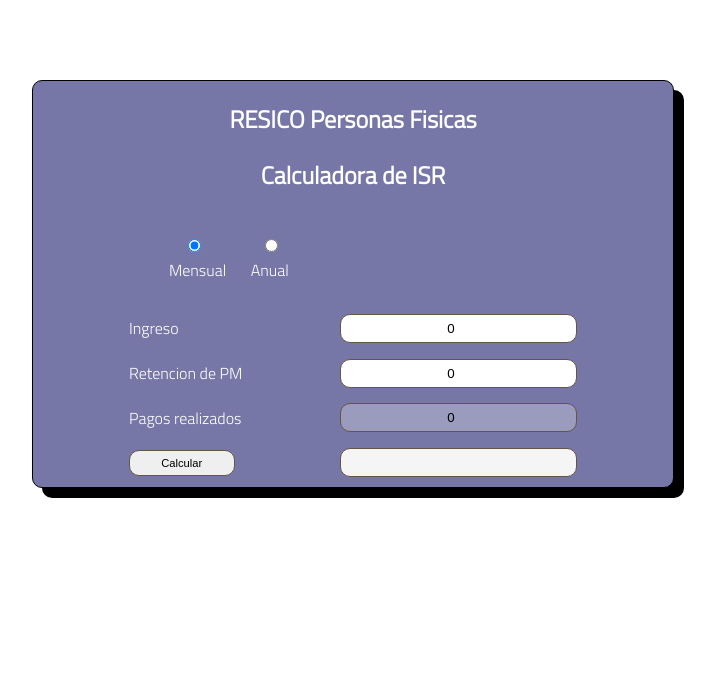
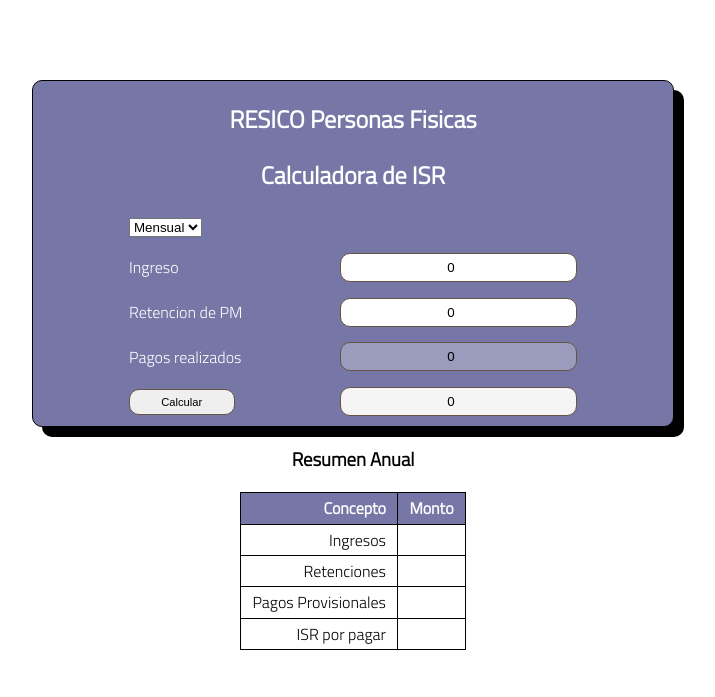
Before and after one commit to StarkNeo/blog, a Flask app: template website/templates/index.html in a window 1280 px wide. Shown: the part 103-800 px from the top of the page, without its empty margins (287-1002 px from the left). Run offline with Flask 3, Linux system fonts and the light colour scheme; the template is opened without the code that fills it: values that come from a table or form of the project are taken from there, others are empty.

Commit message:
fixing bugs on calculation

```diff
--- a/website/forms.py
+++ b/website/forms.py
@@ -1,5 +1,5 @@
 from flask_wtf import FlaskForm
-from wtforms import FloatField, SubmitField, IntegerField,validators, RadioField
+from wtforms import FloatField, SubmitField, IntegerField,validators, SelectField
 from wtforms.validators import DataRequired
 
 tabla_mensual=[
@@ -21,17 +21,20 @@ tabla_anual =[
 class CalculadoraResico(FlaskForm):
     ingreso =  IntegerField('Ingreso',default=0, validators=[DataRequired(),validators.NumberRange(min=0)], render_kw={'id':'ingreso'})
     retencion = IntegerField('Retencion de PM', default=0,validators=[validators.NumberRange(min=0)], render_kw={'id':'retencion'})
-    submit = SubmitField('Calcular')
-    periodo = RadioField('Periodo de calculo', choices=[('1','Mensual'),('2','Anual')], render_kw={'id':'periodo'}, default='1')
-    provisionales = IntegerField('Pagos realizados',default=0, validators=[DataRequired(),validators.NumberRange(min=0)], render_kw={'id':'provisionales', 'disabled':'true'})
+    submit = SubmitField('Calcular', render_kw={'id':'calcular'})
+    provisionales = IntegerField('Pagos realizados',default=0, validators=[DataRequired(),validators.NumberRange(min=0)], render_kw={'id':'provisionales','disabled':'true'})
+    periodo = SelectField('periodo', choices=[('1','Mensual'),('2','Anual')], render_kw={'id':'periodo'},default='1')
+    #provisionales = IntegerField('Pagos realizados',default=0, validators=[DataRequired(),validators.NumberRange(min=0)], render_kw={'id':'provisionales', 'disabled':'true'})
     #resultado = Field('impuesto',render_kw={'disabled':True})
+    #periodo = RadioField('Periodo de calculo', choices=[('1','Mensual'),('2','Anual')], render_kw={'id':'periodo'}, default='1')
+    #periodo = RadioField('Periodo de calculo', choices=('1','Mensual'), render_kw={'id':'periodo'}, default='1')
 
     def calculo_isr(self,periodo, ingreso, retencion, provisionales):
-        if periodo == '1':
+        if periodo == 1:
             for limite in tabla_mensual:
-                if int(ingreso) <= limite[0]:
-                    return int(ingreso) * limite[1]-int(retencion)
+                if ingreso <= limite[0]:
+                    return int(ingreso * limite[1]-retencion)
         else:
             for limite in tabla_anual:
-                if int(ingreso) <= limite[0]:
-                    return int(ingreso) * limite[1]-int(provisionales)
+                if ingreso <= limite[0]:
+                    return int(ingreso * limite[1]-retencion-provisionales)
--- a/website/static/script.js
+++ b/website/static/script.js
@@ -1,174 +1,27 @@
 
 /*DETERMINA QUE CAMPOS APARECEN Y QUE VALORES SE ENVIARAN PARA CALCULO CON BASE EN EL PERIODO QUE SE ELIJA*/
-let inputIngreso = document.getElementById('ingreso');
-let inputRetencion = document.getElementById('retencion');
 let choicePeriodo = document.getElementById('periodo');
 let provisionales = document.getElementById('provisionales');
+let submit = document.getElementById('submit');
+console.log(choicePeriodo.value)
 document.addEventListener('click', (e) => {
-    let resultadoIsr = document.getElementById('isr-cargo');
-    switch (e.target.id) {
-        case 'ingreso':
-            e.target.value = 0;
-            resultadoIsr.value = 0;
-            break;
-        case 'retencion':
-            e.target.value = 0;
-            resultadoIsr.value = 0;
-            break;
-        case 'periodo':
-            if(e.target.value === '1'){
-                provisionales.disabled = true;
-                provisionales.value = 0;
-            }
-            else{
-                provisionales.disabled = false;
-            }
-            break;
-        default:
-            break;
+    if (e.target.id === 'periodo') {
+        if (e.target.value === '1') {
+            provisionales.disabled = true;
+        } else {
+            provisionales.disabled = false;
+        }
     }
 })
 
-
-//FUNCION PARA AGREGAR PROYECTOS AL ARREGLO projects
-/*
-function proyecto(nombre, url, descripcion, lenguaje) {
-    return {
-        nombre: nombre,
-        url_imagen: url,
-        descripcion: descripcion,
-        lenguaje: lenguaje
-    }
-}
-
-const skill = (imagen, descripcion, link, disenador, otroUno, otroDos, otroTres) => {
-    return {
-        imagen: imagen,
-        descripcion: descripcion,
-        link: link,
-        disenador: disenador,
-        otroUno: otroUno,
-        otroDos: otroDos,
-        otroTres: otroTres
-    }
-}
-
-
-let projects = [
-    {
-        nombre: 'Podcast Webpage',
-        url_imagen: "./images/podcast.png",
-        descripcion: '',
-        lenguaje: ''
-    },
-    {
-        nombre: 'GIFOS',
-        url_imagen: "./images/gifos.png",
-        descripcion: '',
-        lenguaje: ''
-    },
-    {
-        nombre: 'Costo Patronal',
-        url_imagen: "./images/costopatronal.png",
-        descripcion: '',
-        lenguaje: ''
-    },
-    {
-        nombre: 'Calculo Asimilados',
-        url_imagen: "./images/asimilados.png",
-        descripcion: '',
-        lenguaje: ''
-    },
-    {
-        nombre: 'SuperApp V2',
-        url_imagen: "./images/superappV2.png",
-        descripcion: '',
-        lenguaje: ''
-    }
-]
-
-let skills = [
-
-]
-
-const cargar = (projects) => {
-
-    let n = 1;
-    let arraylength = projects.length;
-    console.log(arraylength);
-    let nombre = document.querySelector('.proj-Name');
-    let imagen = document.querySelector('.proj-img');
-    setInterval(() => {
-
-        if (n < arraylength) {
-            nombre.innerHTML = projects[n].nombre;
-            imagen.src = projects[n].url_imagen;
-            n++;
-        }
-        else if (n === arraylength) {
-            n = 0;
-        }
-
-
-
-    }, 2000);
-
-}
-
-//cargar(projects);
-
-document.addEventListener('click', e => {
-    if (e.target.classList[0] === 'fa-solid') {
-        let element = e.target.nextElementSibling;
-        element.classList.toggle('data-project');
-
-    }
-
+addEventListener('load', () => {
+    let choicePeriodo = document.getElementById('periodo');
+    let inputIngreso = document.getElementById('ingreso');
+    let inputRetencion = document.getElementById('retencion');
+    let isr = document.getElementById('isr-cargo');
+    choicePeriodo.value = '1';
+    inputIngreso.value=0;
+    inputRetencion.value=0;
+    isr.value=0;
+    provisionales.value = 0;
 })
-
-
-let burger = document.getElementById('burger');
-let menu = document.querySelector('#main-nav');
-let titulo = document.querySelector('#titulo');
-
-burger.addEventListener('click', () => {
-
-
-
-    let fig = burger.innerHTML;
-    console.log(fig);
-    if (fig === '☰') {
-        burger.innerHTML = 'x';
-        titulo.style.display = 'none';
-        menu.style.display = 'flex';
-
-    }
-    else {
-        burger.innerHTML = '☰';
-        titulo.style.display = 'flex';
-        menu.style.display = 'none';
-
-    }
-
-
-});
-
-
-
-/*
-cuando de un click en la imagen con clase lang-icons
-verificar su parentNode
-si parentNode es igual a figure
-asignale la clase .figure al parent
-y a su nextSibling cambia el estilo a display flex
-*/
-/*
-document.addEventListener('click', e => {
-    let popUp = e.target.parentNode;
-    let caption = e.target.nextElementSibling;
-    if (popUp.localName === 'figure') {
-        popUp.classList.toggle('figure');
-        caption.classList.toggle('figcaption');
-    }
-
-})*/
--- a/website/static/style.css
+++ b/website/static/style.css
@@ -178,8 +178,22 @@ input[type="number"]:focus{
     color: white;
     outline-color: white;
 }
-#result{
-    width: 50%;
+table{
+    border: 1px solid black;
+    border-collapse: collapse;
+    margin-bottom: 2rem;
+}
+th,td{
+    border: 1px solid black;
+    padding: .2em .7em;
+    text-align: right;
+}
+th.left, td.left{
+    text-align: left;
+}
+thead{
+    background-color: rgb(119, 119, 167);
+    color: white;
 }
 
 #isr-cargo{
--- a/website/templates/index.html
+++ b/website/templates/index.html
@@ -8,6 +8,10 @@
     {{template_form.csrf_token}}
     <fieldset>
       {{template_form.periodo}}
+      <!--<select name="periodo" id="periodo" required>
+        <option value=1>Mensual</option>
+        <option value=2>Anual</option>
+      </select>-->
     </fieldset>
     <fieldset>
       {{template_form.ingreso.label}}
@@ -30,7 +34,40 @@
   </form>
 
 </section>
+<h3>{% if resultado[0] == 1 %}
+  {{"Resumen Mensual"}}
+  {% else %}
+  {{"Resumen Anual"}}
+{% endif %}</h3>
 
+<table id="resultado">
+  <thead>
+    <tr>
+      <th>Concepto</th>
+      <th>Monto</th>
+    </tr>
+  </thead>
+  <tbody>
+    <tr>
+      <td>Ingresos</td>
+      <td>{{resultado[1]}}</td>
+    </tr>
+    <tr>
+      <td>Retenciones</td>
+      <td>{{resultado[2]}}</td>
+    </tr>
+    <tr>
+      <td>Pagos Provisionales</td>
+      <td>{{resultado[3]}}</td>
+    </tr>
+    <tr>
+      <td>ISR por pagar</td>
+      <td>{{resultado[4]}}</td>
+    </tr>
+
+  </tbody>
+
+</table>
 
 <script src="../static/script.js"></script>
 {% endblock %}
```
Also changed, not shown: website/views.py (+10 -8 lines).
